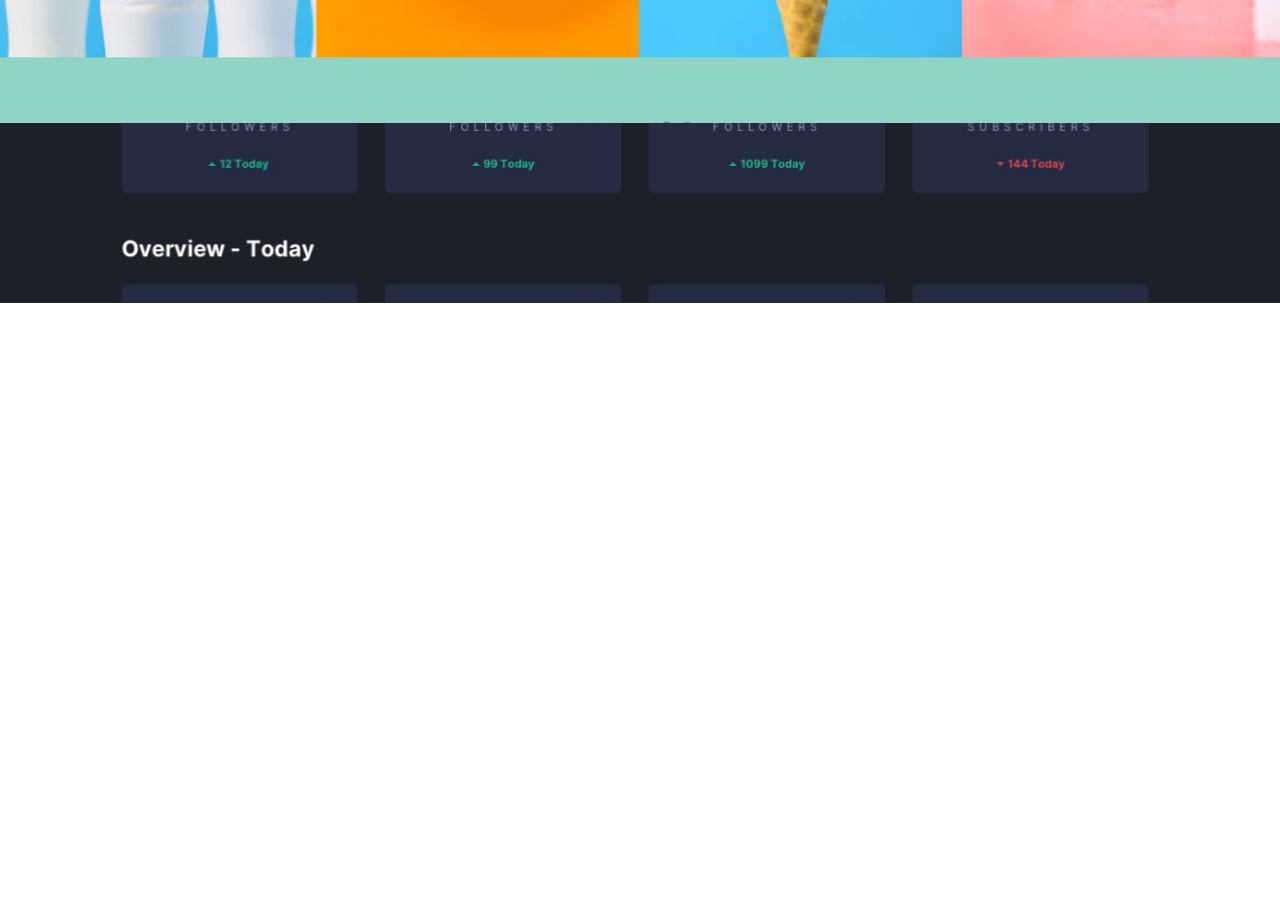
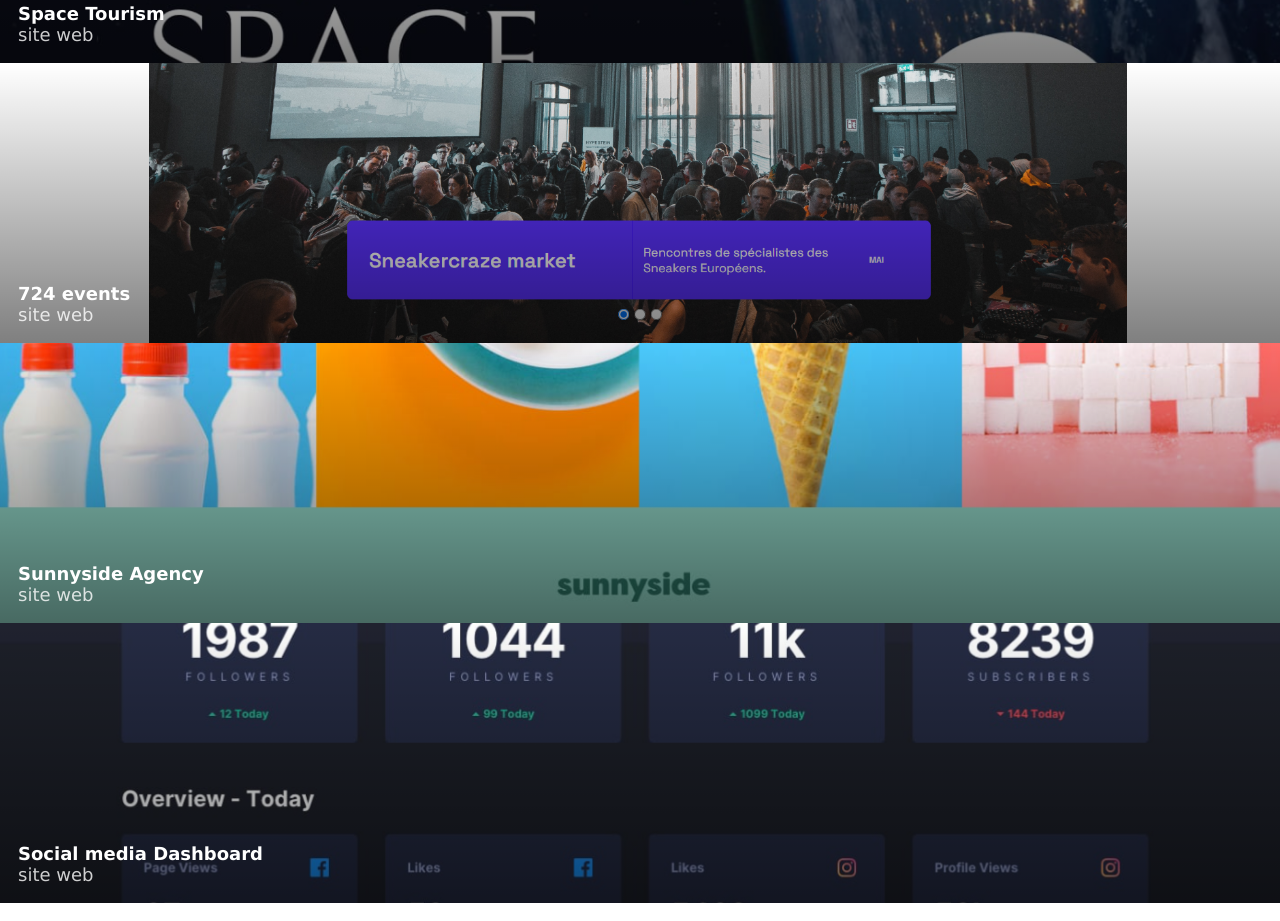
Before and after one commit to Flow2510/Portfolio, a React (Vite) app: page / in a window 1280 px wide. Shown: the part 1540-2461 px from the top of the page. Before the commit the page ends 1861 px from the top, so only its background shows below. Built offline with nearby package versions, Linux system fonts and the light colour scheme.

Commit message:
ajout de quelques regles css

```diff
--- a/src/components/header/header.scss
+++ b/src/components/header/header.scss
@@ -8,7 +8,7 @@
     color: #272832;
     position: sticky;
     top: 0;
-    z-index: 10;
+    z-index: 50;
     background-color: white;
 
     &__title{
--- a/src/components/projectcard/projectcard.jsx
+++ b/src/components/projectcard/projectcard.jsx
@@ -4,6 +4,7 @@
     return(
         <article className='project'>
             <img className='project__image' src={source} alt={alt} />
+            <div className='project__image-filter'></div>
             <div className='project__content'>
                 <h4 className='project__content-title'>{title}</h4>
                 <p className='project__content-subtitle'>{subtitle}</p>
--- a/src/components/projectcard/projectcard.scss
+++ b/src/components/projectcard/projectcard.scss
@@ -1,5 +1,6 @@
 .project{
-    height: 180px;
+    height: 280px;
+    position: relative;
 
     &__image{
         width: 100%;
@@ -7,4 +8,25 @@
         object-fit: cover;
         display: block;
     }
+
+    &__image-filter{
+        width: 100%;
+        height: 100%;
+        position: absolute;
+        top: 0;
+        left: 0;
+        background: linear-gradient(to bottom, rgba(0, 0, 0, 0) 0%, rgba(0, 0, 0, 0.5) 100%);
+    }
+
+    &__content{
+        position: absolute;
+        left: 0;
+        bottom: 0;
+        color: white;
+        padding: 1rem;
+
+        &-subtitle{
+            color: rgba(255, 255, 255, 0.8);
+        }
+    }
 }
--- a/src/components/projects/projects.jsx
+++ b/src/components/projects/projects.jsx
@@ -11,6 +11,8 @@
                     key={index}
                     source={project.image}
                     alt={project.alt}
+                    title={project.title}
+                    subtitle={project.category}
                 />
             ))}
         </section>
--- a/src/data/projects.json
+++ b/src/data/projects.json
@@ -1,38 +1,44 @@
 [
     {
+        "id": "kasa",
         "image": "/public/images/Capture d'écran 2025-08-25 154310.png",
         "alt": "",
-        "title": "",
-        "category": ""
+        "title": "Kasa",
+        "category": "site web"
     },
     {
+        "id": "argentbank",
         "image": "/public/images/Capture d'écran 2025-08-25 154415.png",
         "alt": "",
-        "title": "",
-        "category": ""
+        "title": "ArgentBank",
+        "category": "site web"
     },
     {
+        "id": "space tourism",
         "image": "/public/images/Capture d'écran 2025-08-25 154447.png",
         "alt": "",
-        "title": "",
-        "category": ""
+        "title": "Space Tourism",
+        "category": "site web"
     },
     {
+        "id": "724 events",
         "image": "/public/images/Capture d'écran 2025-08-25 154614.png",
         "alt": "",
-        "title": "",
-        "category": ""
+        "title": "724 events",
+        "category": "site web"
     },
     {
+        "id": "sunnyside",
         "image": "/public/images/Capture d'écran 2025-08-25 154715.png",
         "alt": "",
-        "title": "",
-        "category": ""
+        "title": "Sunnyside Agency",
+        "category": "site web"
     },
     {
+        "id": "social media dashboard",
         "image": "/public/images/Capture d'écran 2025-08-25 154757.png",
         "alt": "",
-        "title": "",
-        "category": ""
+        "title": "Social media Dashboard",
+        "category": "site web"
     }
 ]
```
